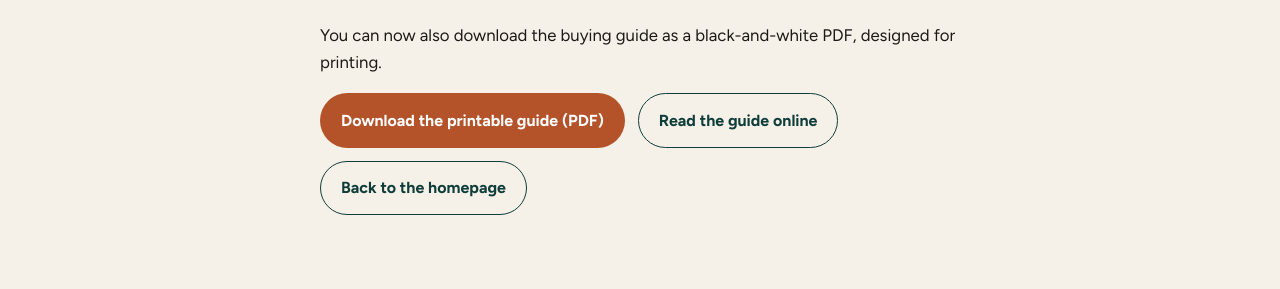
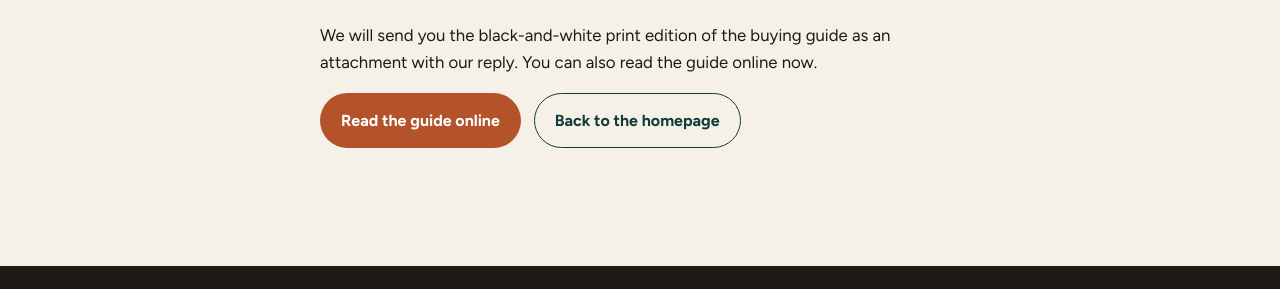
Before and after one commit to janphi13/westersol-site, a plain HTML site: page en/thanks.html in a window 1280 px wide. Shown: the part 411-700 px from the top of the page. Drawn offline with Linux system fonts and the light colour scheme.

Commit message:
Send the English printable buying-guide PDF with the intake reply

```diff
--- a/en/thanks.html
+++ b/en/thanks.html
@@ -36,10 +36,9 @@
         <p class="eyebrow">San Pedro de Alcántara · Estepona · Casares · Manilva · Sotogrande</p>
         <h1>Thank you. We have received your intake.</h1>
         <p class="lead">We will be in touch as soon as we can, in English, at the email address you gave us.</p>
-        <p>You can now also download the buying guide as a black-and-white PDF, designed for printing.</p>
+        <p>We will send you the black-and-white print edition of the buying guide as an attachment with our reply. You can also read the guide online now.</p>
         <div class="actions">
-          <a class="btn btn-primary" href="/en/westersol-buying-guide.pdf">Download the printable guide (PDF)</a>
-          <a class="btn btn-ghost" href="/en/buying-guide/">Read the guide online</a>
+          <a class="btn btn-primary" href="/en/buying-guide/">Read the guide online</a>
           <a class="btn btn-ghost" href="./">Back to the homepage</a>
         </div>
       </div>
```
Also changed, not shown: en/buying-guide/index.html (+3 -3 lines).
